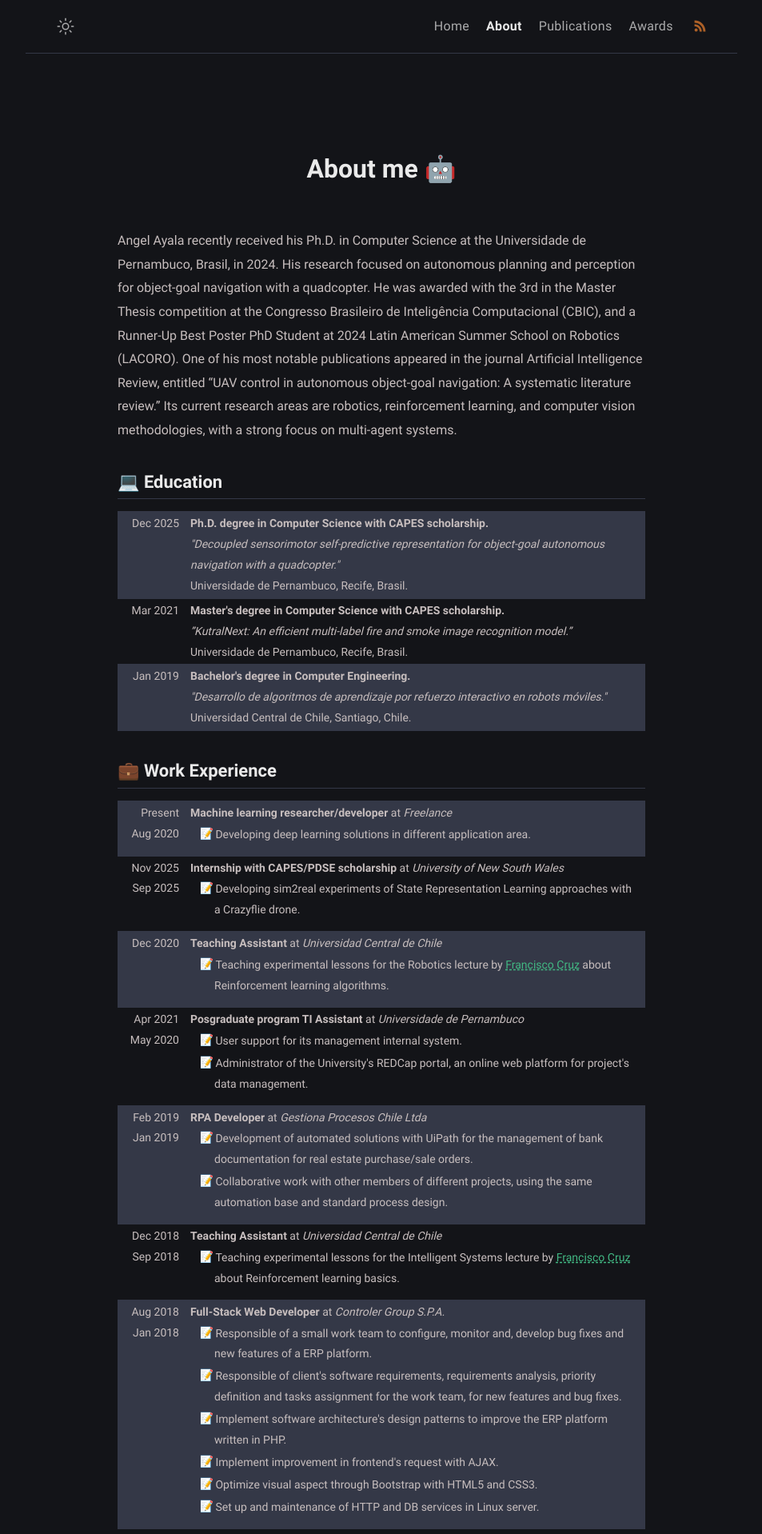
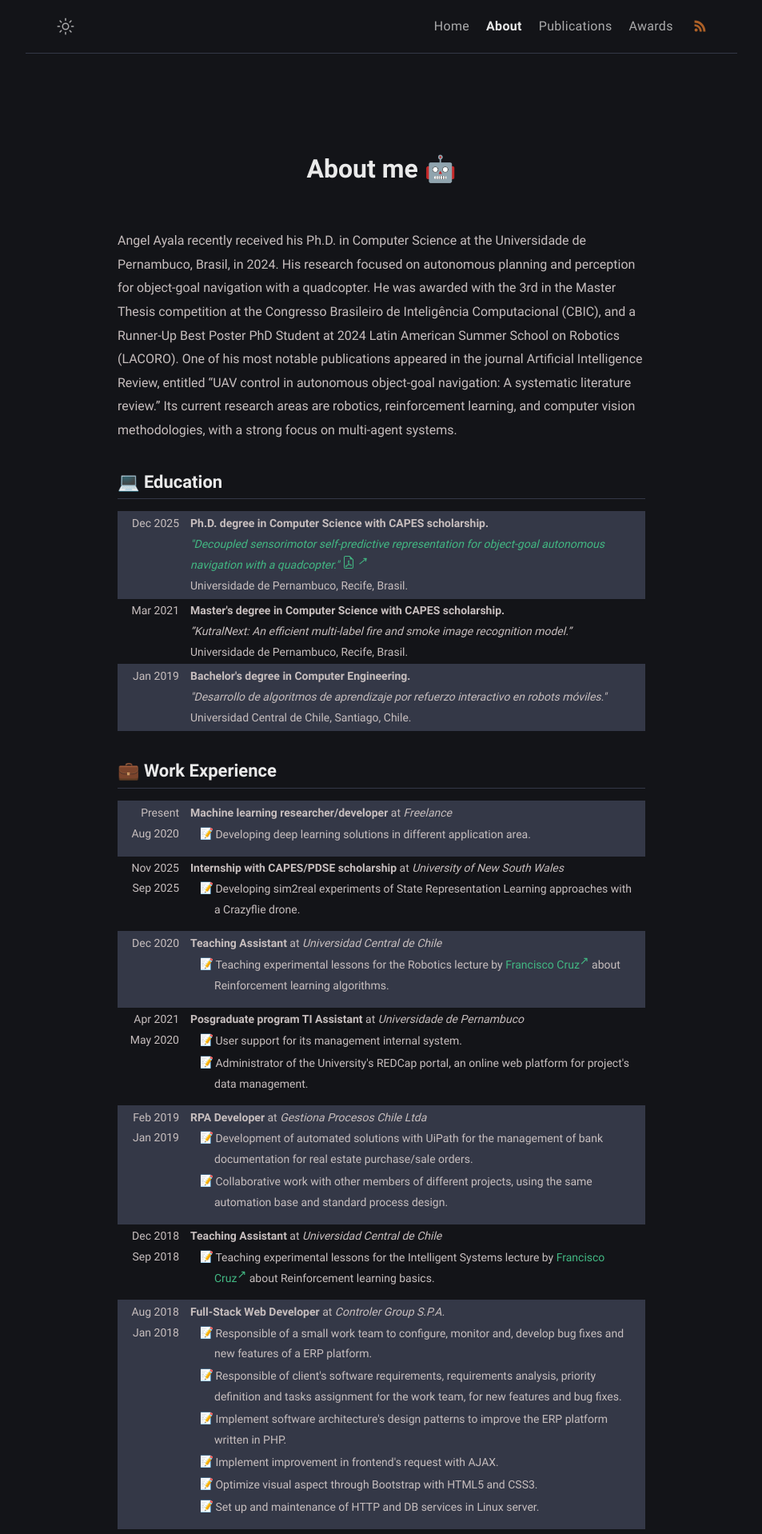
Before and after one commit to angel-ayala/angel-ayala.github.io, a Jekyll site: the page built from about.html, in a window 1280 px wide. Shown: the top 1918 px of the page at 80% size, without its empty margins (163-1116 px from the left). Built offline with Jekyll 4.4.1, drawn with Linux system fonts in a browser that asks for light colours.

Commit message:
Add phd thesis and certificates shared link

```diff
--- a/_data/awards.yml
+++ b/_data/awards.yml
@@ -1,13 +1,16 @@
 - description: 6th place drone competition, Eletroquad SAE Brasil - Eletrobras.
   year: 2025
   category: Awards
+  url_certificate: https://drive.google.com/file/d/1QYDStFC9ZKYmCQYoqcm-o6KnQO8EvGmv/view
 - description: Runner-Up Best Poster PhD Student, Latin American Summer School on Robotics (LACORO)
   year: 2024
   category: Awards
-  link: https://www.lacoro.org/awardees/
+  url_certificate: https://www.lacoro.org/awardees/
 - description: 3rd place Master Thesis, Congresso Brasileiro de Inteligência Computacional (CBIC).
   year: 2021
   category: Awards
+  url_certificate: https://drive.google.com/file/d/1DGn5vtIbjbZyXrfmYAs_kvmBZN2wQSz7/view
 - description: Most Popular Video Presentation, IEEE International Conference on Development and Learning and Epigenetic Robotics (ICDL-EpiRob).
   year: 2020
   category: Awards
+  url_certificate: https://drive.google.com/file/d/1i85U2BLmw3tUaaGs0hynuyPAj98rICAl/view
--- a/_sass/_about.scss
+++ b/_sass/_about.scss
@@ -30,13 +30,6 @@
 
       &:nth-child(odd) {
         background-color: $light;
-      }
-    }
-
-    a {
-      text-decoration: underline dashed;
-      &[target="_blank"]::after {
-        content: none;
       }
     }
 
--- a/_sass/klise/_post.scss
+++ b/_sass/klise/_post.scss
@@ -91,7 +91,7 @@
     color: $text-link-blue;
     text-decoration: none;
     &[target="_blank"]::after {
-      content: " \2197";
+      content: "\2197";
       font-size: $small-font-size;
       line-height: 0;
       position: relative;
--- a/about.html
+++ b/about.html
@@ -23,7 +23,15 @@
           <td class="degree-date">Dec 2025</td>
           <td class="degree-info">
             <span class="degree-title">Ph.D. degree in Computer Science with CAPES scholarship.</span>
-            <span class="degree-work">"Decoupled sensorimotor self-predictive representation for object-goal autonomous navigation with a quadcopter."</span>
+            <span class="degree-work">
+              <a class="degree-work-link" href="https://drive.google.com/file/d/1rdw6f-sNqEH4rNOOuM4t5AlbWkIkOIWs/view" target="_blank">
+                "Decoupled sensorimotor self-predictive representation for object-goal autonomous navigation with a quadcopter."
+                <svg xmlns="http://www.w3.org/2000/svg" width="16" height="16" fill="currentColor" class="bi bi-file-earmark-pdf" viewBox="0 0 16 16">
+                  <path d="M14 14V4.5L9.5 0H4a2 2 0 0 0-2 2v12a2 2 0 0 0 2 2h8a2 2 0 0 0 2-2M9.5 3A1.5 1.5 0 0 0 11 4.5h2V14a1 1 0 0 1-1 1H4a1 1 0 0 1-1-1V2a1 1 0 0 1 1-1h5.5z"/>
+                  <path d="M4.603 14.087a.8.8 0 0 1-.438-.42c-.195-.388-.13-.776.08-1.102.198-.307.526-.568.897-.787a7.7 7.7 0 0 1 1.482-.645 20 20 0 0 0 1.062-2.227 7.3 7.3 0 0 1-.43-1.295c-.086-.4-.119-.796-.046-1.136.075-.354.274-.672.65-.823.192-.077.4-.12.602-.077a.7.7 0 0 1 .477.365c.088.164.12.356.127.538.007.188-.012.396-.047.614-.084.51-.27 1.134-.52 1.794a11 11 0 0 0 .98 1.686 5.8 5.8 0 0 1 1.334.05c.364.066.734.195.96.465.12.144.193.32.2.518.007.192-.047.382-.138.563a1.04 1.04 0 0 1-.354.416.86.86 0 0 1-.51.138c-.331-.014-.654-.196-.933-.417a5.7 5.7 0 0 1-.911-.95 11.7 11.7 0 0 0-1.997.406 11.3 11.3 0 0 1-1.02 1.51c-.292.35-.609.656-.927.787a.8.8 0 0 1-.58.029m1.379-1.901q-.25.115-.459.238c-.328.194-.541.383-.647.547-.094.145-.096.25-.04.361q.016.032.026.044l.035-.012c.137-.056.355-.235.635-.572a8 8 0 0 0 .45-.606m1.64-1.33a13 13 0 0 1 1.01-.193 12 12 0 0 1-.51-.858 21 21 0 0 1-.5 1.05zm2.446.45q.226.245.435.41c.24.19.407.253.498.256a.1.1 0 0 0 .07-.015.3.3 0 0 0 .094-.125.44.44 0 0 0 .059-.2.1.1 0 0 0-.026-.063c-.052-.062-.2-.152-.518-.209a4 4 0 0 0-.612-.053zM8.078 7.8a7 7 0 0 0 .2-.828q.046-.282.038-.465a.6.6 0 0 0-.032-.198.5.5 0 0 0-.145.04c-.087.035-.158.106-.196.283-.04.192-.03.469.046.822q.036.167.09.346z"/>
+                </svg>
+              </a>
+            </span>
             <span class="degree-institution">Universidade de Pernambuco, Recife, Brasil.</span>
           </td>
         </tr>
```
Also changed, not shown: awards.html (+9 -1 lines).
